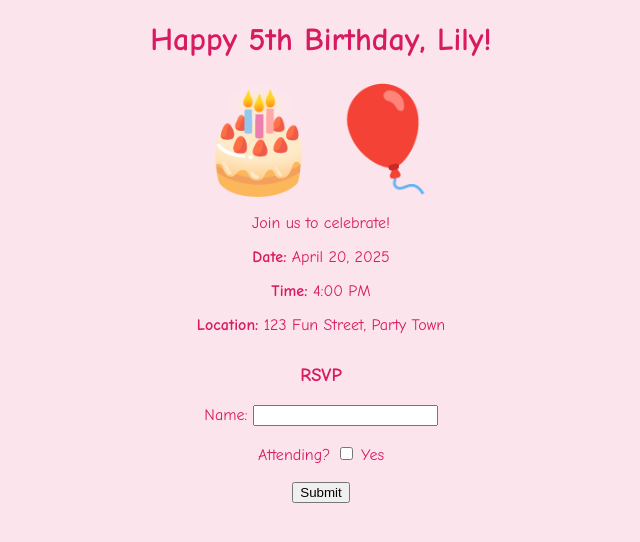
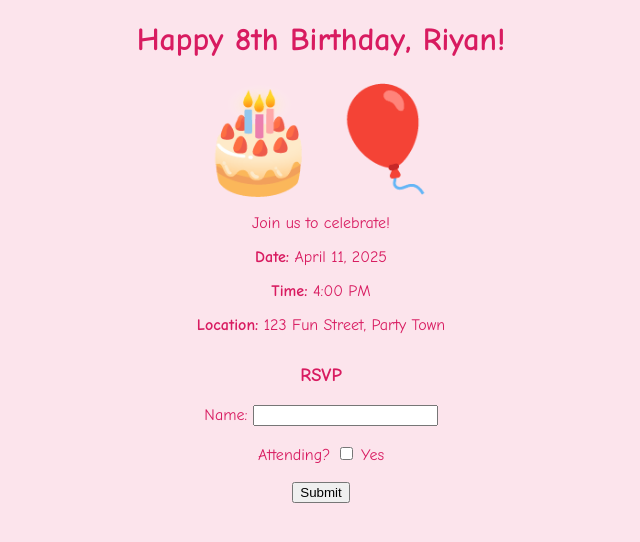
Before and after one commit to Abinash-Paltasingh/Riyan, a plain HTML site: page Index.html in a window 1280 px wide. Shown: the whole page, without its empty margins (319-959 px from the left). Drawn offline with Linux system fonts and the light colour scheme.

Commit message:
Update Index.html

```diff
--- a/Index.html
+++ b/Index.html
@@ -1,7 +1,7 @@
 <!DOCTYPE html>
 <html>
 <head>
-  <title>Happy Birthday, Lily!</title>
+  <title>Happy Birthday, Grlu💖!</title>
   <style>
     body {
       background-color: #fce4ec;
@@ -18,10 +18,10 @@
   </style>
 </head>
 <body>
-  <h1>Happy 5th Birthday, Lily!</h1>
+  <h1>Happy 8th Birthday, Riyan!</h1>
   <div class="cake">🎂🎈</div>
   <p>Join us to celebrate!</p>
-  <p><strong>Date:</strong> April 20, 2025</p>
+  <p><strong>Date:</strong> April 11, 2025</p>
   <p><strong>Time:</strong> 4:00 PM</p>
   <p><strong>Location:</strong> 123 Fun Street, Party Town</p>
   <div class="rsvp">
```
